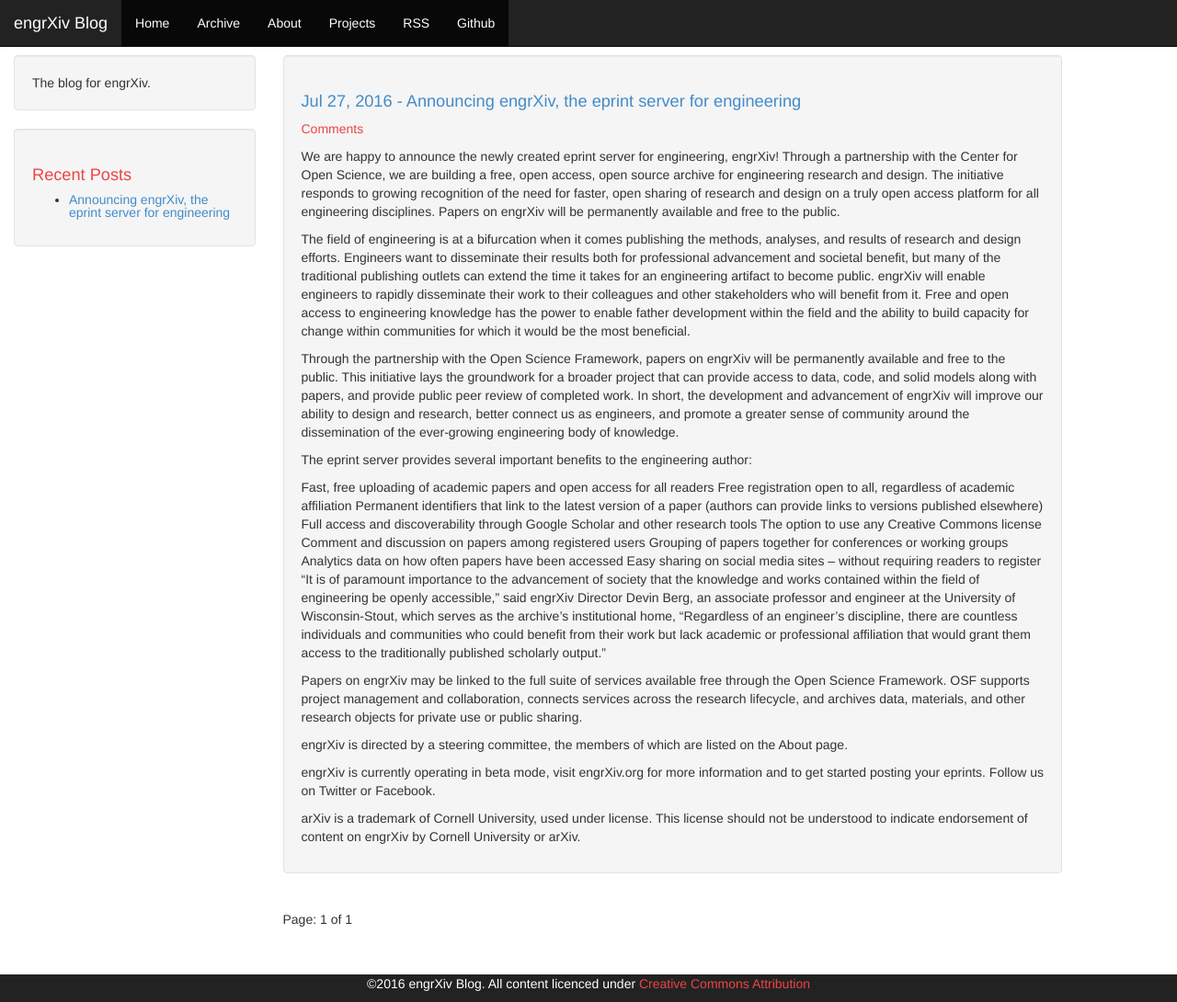
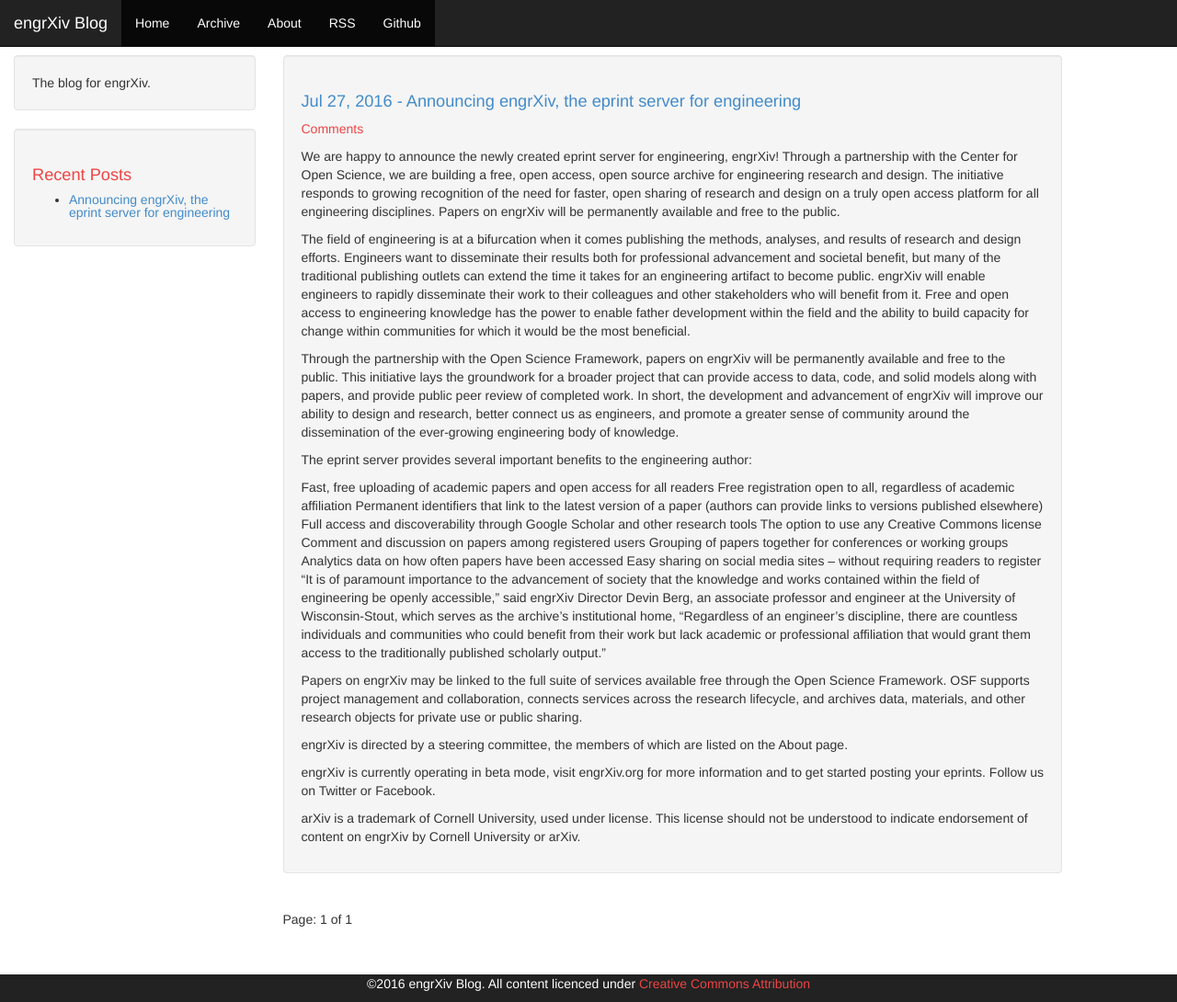
Before and after one commit to OpenEngr/engrXiv, a Jekyll site: the page built from index.html, in a window 1280 px wide and 1090 px high. Shown: the whole window at 92% size. Built offline with Jekyll 4.4.1, drawn with Linux system fonts in a browser that asks for light colours; the list of posts is cut into pages by our own code; comment, search, counter and statistics services are not loaded.

Commit message:
removing old projects link

```diff
--- a/_includes/header.html
+++ b/_includes/header.html
@@ -34,7 +34,6 @@
                     <li class="active visible-xs-block"><a href="{{ site.baseurl }}/links.html">Links</a></li>
                     <li class="active"><a href="{{ site.baseurl }}/archive">Archive</a></li>
                     <li class="active"><a href="{{ site.baseurl }}/about">About</a></li>
-					<li class="active"><a href="{{ site.baseurl }}/projects">Projects</a></li>
                     <li class="active"><a href="{{ site.baseurl }}/feed.xml">RSS</a></li>
                     {% if site.github != '' %}
                       <li class="active"><a href="https://github.com/{{ site.github }}">Github</a></li>
```
